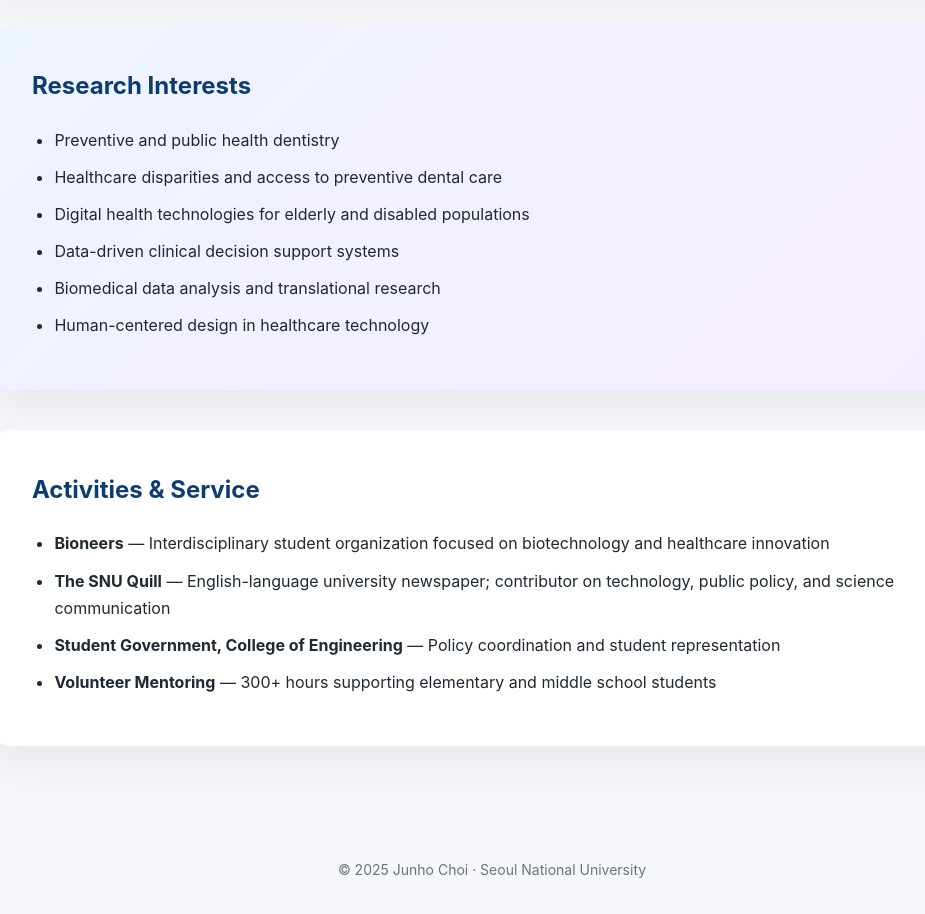
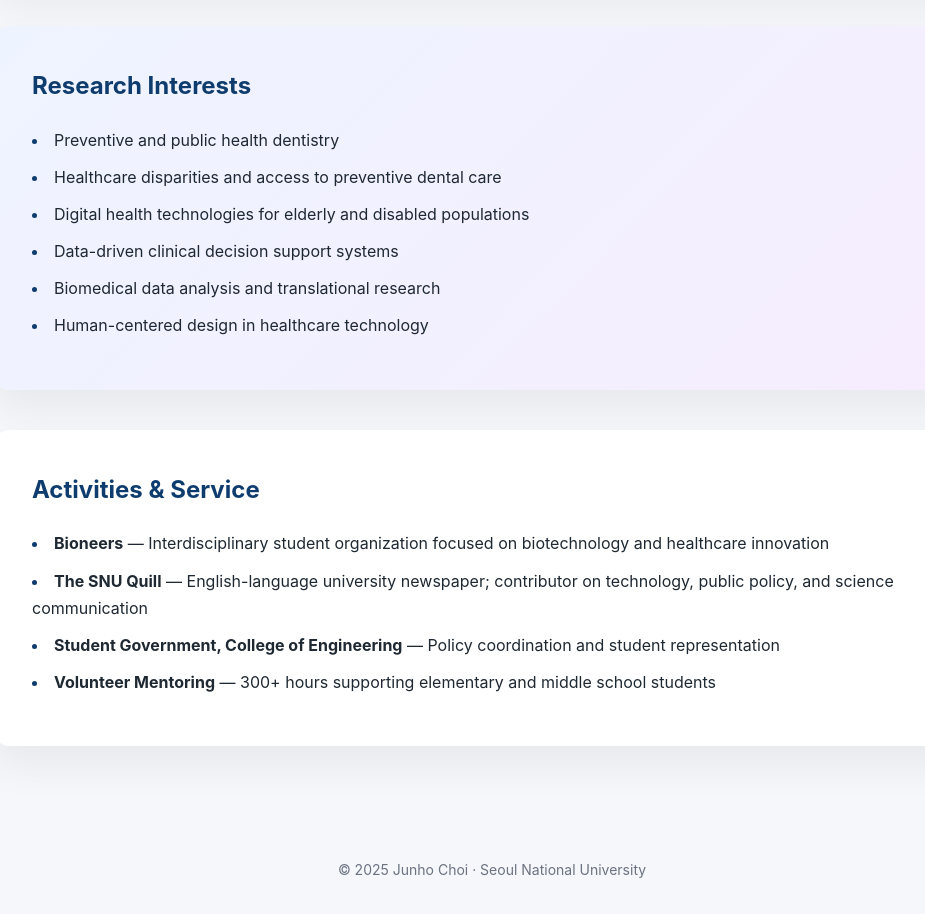
Before and after one commit to junhochoi1205/junhochoi1205.github.io, a plain HTML site: page index.html in a window 1280 px wide. Shown: the part 2480-3394 px from the top of the page, without its empty margins (148-1073 px from the left). Drawn offline with Linux system fonts and the light colour scheme.

Commit message:
Update style.css

```diff
--- a/style.css
+++ b/style.css
@@ -128,3 +128,14 @@ ul.bulleted li {
     margin-top: -40px;
   }
 }
+
+/* Force visible bullets inside cards */
+ul.bulleted {
+  list-style: disc;
+  list-style-position: inside;
+  padding-left: 0;
+}
+
+ul.bulleted li::marker {
+  color: #0f3c6e;
+}
```
